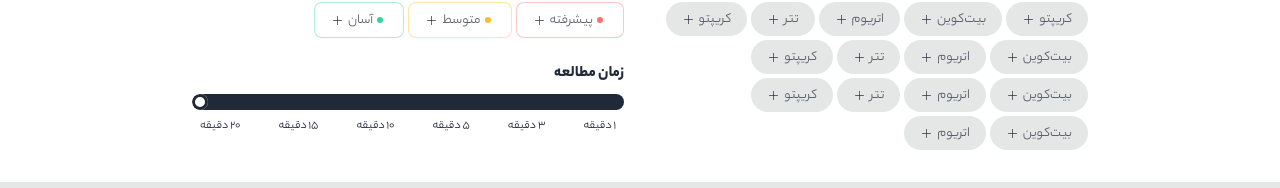
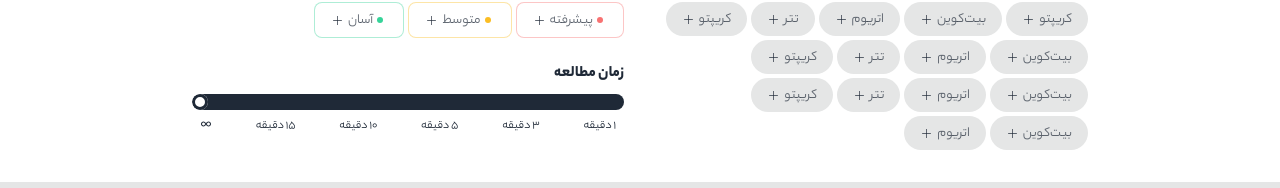
Before and after one commit to amyrsaalehi/bitfa, a Next.js app: page /articles in a window 1280 px wide. Shown: the part 126-314 px from the top of the page. Built offline with nearby package versions, Linux system fonts and the light colour scheme; what tailwindcss-flip would draw is missing.

Commit message:
inifinity added

```diff
--- a/src/components/Articles/ReadingTime.jsx
+++ b/src/components/Articles/ReadingTime.jsx
@@ -1,4 +1,5 @@
 import { useState } from "react";
+import { BiInfinite } from "react-icons/bi";
 
 export default function ReadingTime() {
   const [range, setRange] = useState(100);
@@ -23,7 +24,9 @@ export default function ReadingTime() {
         <span>۵ دقیقه</span>
         <span>۱۰ دقیقه</span>
         <span>۱۵ دقیقه</span>
-        <span>۲۰ دقیقه</span>
+        <span>
+          <BiInfinite />
+        </span>
       </div>
     </>
   );
```
